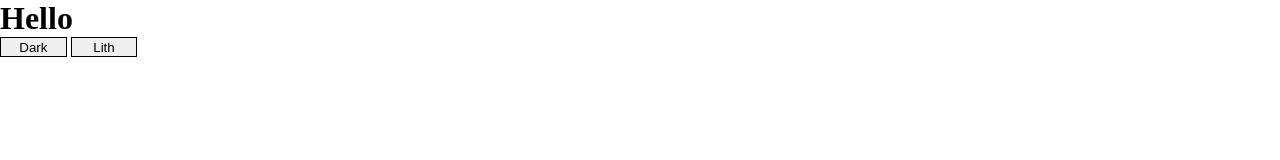
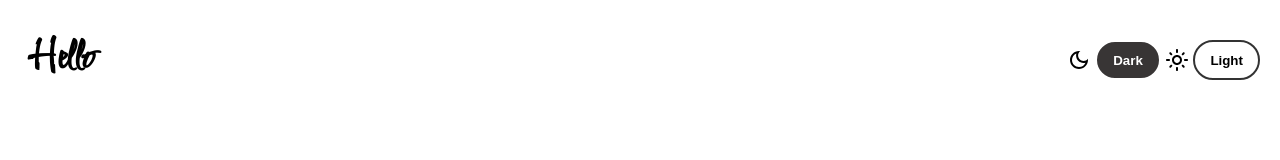
Before and after one commit to marcos-P-R/estudo-express-Js, a website: page public/index.html in a window 1280 px wide. Drawn offline with Linux system fonts and the light colour scheme.

Commit message:
Add icons svg
Adding icons dark and light mode

```diff
--- a/public/css/main.css
+++ b/public/css/main.css
@@ -1,10 +1,44 @@
+@import url('https://fonts.googleapis.com/css2?family=Comforter&display=swap');
 *{
     margin: 0px;
 }
+
+h1{
+    font-family: 'Comforter', cursive;
+    font-size: 40px;
+    margin: 2rem;
+}
+
+header{
+    display: flex;
+    justify-content: space-between;
+}
+
 .btn-color{
     width: 5em;
-    height: 1.5em;
-    border: solid 1px;
-    margin-right: 0px;
-    margin-left: 0px;
+    height: 3em;
+    border: solid 2px;
+    border-radius: 2em;
+    margin: 0.3em;
+    cursor: pointer;
 }
+
+.dark{
+    color: #ffffff;
+    border-color: #ffffff;
+    background-color: #383535;
+    font-weight: bolder;
+}
+
+.light{
+    color: #000000;
+    border-color: #333333;
+    background-color: #ffffff;
+    font-weight: bolder;
+}
+
+.btns{
+    margin-right: 1em;
+    display: flex;
+    align-items: center;
+}
--- a/public/index.html
+++ b/public/index.html
@@ -5,14 +5,19 @@
     <meta http-equiv="X-UA-Compatible" content="IE=edge">
     <meta name="viewport" content="width=device-width, initial-scale=1.0">
     <link rel="stylesheet" href="css/main.css">
+    <link href="https://fonts.googleapis.com/icon?family=Material+Icons" rel="stylesheet">
     <title>Estudando</title>
 </head>
 <body id="corpo">
-    <h1>Hello</h1>
-    <div>
-        <input type="button" value="Dark" id="dark" class="btn-color">
-        <input type="button" value="Lith" id="lith" class="btn-color">
-    </div>
+    <header>
+        <h1>Hello</h1>
+        <div class="btns">
+            <img class="mode" src="img/dark_mode_black_24dp.svg" alt="">
+            <input type="button" value="Dark" id="dark" class="btn-color dark">
+            <img class="mode" src="img/light_mode_black_24dp.svg" alt="">
+            <input type="button" value="Light" id="light" class="btn-color light">
+        </div>
+    </header>
     <script src="scripts/main.js"></script>
 </body>
 </html>
--- a/public/scripts/main.js
+++ b/public/scripts/main.js
@@ -1,12 +1,13 @@
 window.addEventListener("load", () => {
     let backgroundBody = document.getElementById('corpo');
-    let lithButton = document.getElementById('lith');
+    let modeButton = document.getElementsByClassName('mode')
+    let lightButton = document.getElementById('light');
     let darkButton = document.getElementById('dark');
 
-    lithButton.addEventListener("click", corLith);
+    lightButton.addEventListener("click", corLight);
     darkButton.addEventListener("click", corDark);
 
-    function corLith(){
+    function corLight(){
         backgroundBody.style.backgroundColor = "#ffffff";
         backgroundBody.style.color = "#333333"
     }
@@ -14,5 +15,6 @@ window.addEventListener("load", () => {
     function corDark(){
         backgroundBody.style.backgroundColor = "#333333";
         backgroundBody.style.color = "#ffffff"
+        modeButton.style.color = "#ffffff"
     }
 })
```
Also changed, not shown: public/img/dark_mode_black_24dp.svg (added), public/img/light_mode_black_24dp.svg (added).
